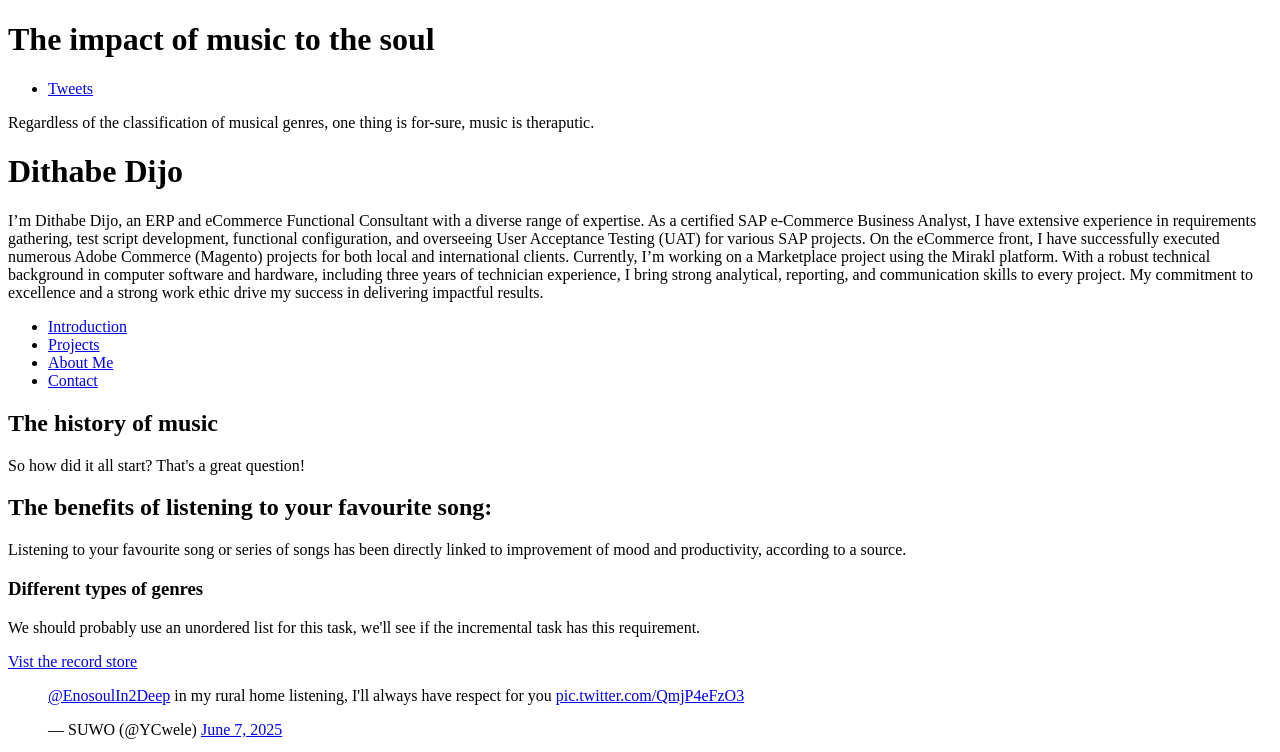
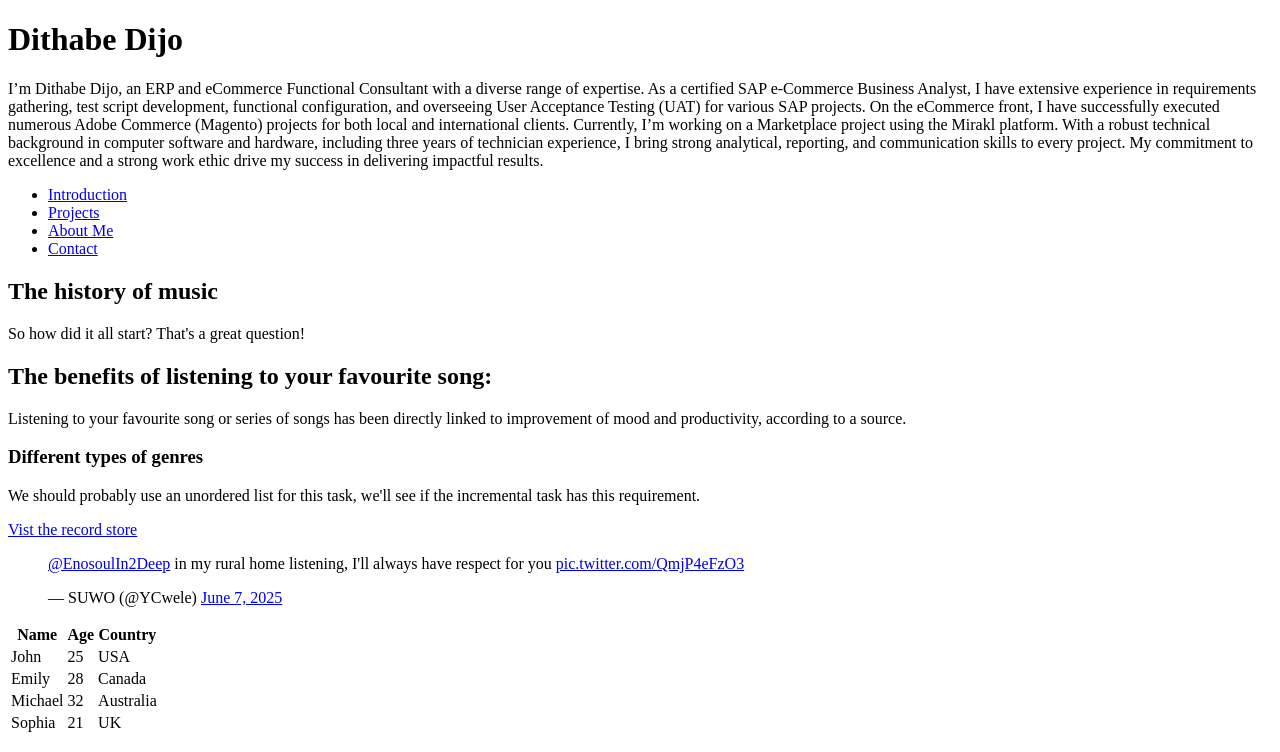
Before and after one commit to Dithabe/My_First_Portfolio, a plain HTML site: page portfolio/index.html in a window 1280 px wide. Shown: the top 752 px of the page. Drawn offline with Linux system fonts and the light colour scheme.

Commit message:
Update index.html

```diff
--- a/portfolio/index.html
+++ b/portfolio/index.html
@@ -6,15 +6,6 @@
 </head>
 <body>
     <header>
-        <h1>The impact of music to the soul</h1>
-        <nav>
-            <ul>
-                <li><a href="/tweets.html" target="_self">Tweets</a></li>
-            </ul>
-
-        </nav>
-        <p>Regardless of the classification of musical genres, one thing is for-sure, music is theraputic.</p>
-
         <h1>Dithabe Dijo</h1>
         <p>I’m Dithabe Dijo, an ERP and eCommerce Functional Consultant with a diverse range of expertise. As a certified SAP e-Commerce Business Analyst, I have extensive experience in requirements gathering, test script development, functional configuration, and overseeing User Acceptance Testing (UAT) for various SAP projects. On the eCommerce front, I have successfully executed numerous Adobe Commerce (Magento) projects for both local and international clients. Currently, I’m working on a Marketplace project using the Mirakl platform. With a robust technical background in computer software and hardware, including three years of technician experience, I bring strong analytical, reporting, and communication skills to every project. My commitment to excellence and a strong work ethic drive my success in delivering impactful results.</p>
         <nav>
```
